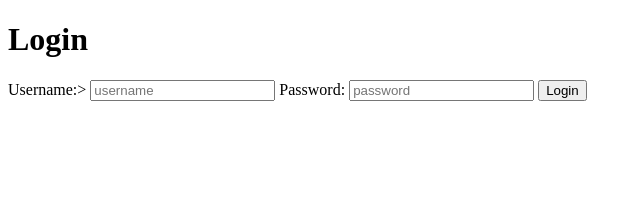
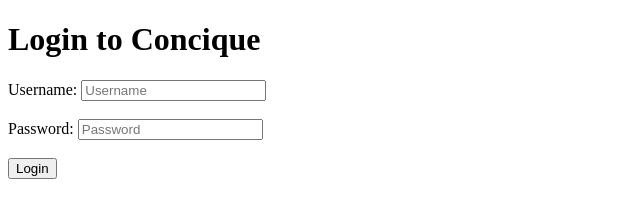
Before and after one commit to valloho/Concique_Website, a website: page files/login.html in a window 1280 px wide. Shown: the whole page, without its empty margins (0-642 px from the left). Drawn offline with Linux system fonts and the light colour scheme.

Commit message:
Login Stuff

```diff
--- a/files/login.html
+++ b/files/login.html
@@ -2,20 +2,23 @@
 <html lang="en">
 <head>
     <meta charset="UTF-8">
+    <meta name="viewport" content="width=device-width, initial-scale=1.0, shrink-to-fit=no">
     <title>Concique - Login</title>
+    <link rel="stylesheet" href="login.css">
 </head>
 <body>
 <div class="form-popup" id="myForm">
   <form action="/user" method="post" class="form-container">
-    <h1>Login</h1>
-
-    <label for="username">Username:</label>>
-    <input type="text" placeholder="username" id="username" name="username" required>
-
-    <label for="password">Password:</label>
-    <input type="password" placeholder="password" id="password" name="password" required>
-
-    <button type="submit" class="btn" value="LogIn">Login</button>
+    <h1>Login to Concique</h1>
+    <div id="login">
+        <label for="username">Username:</label>
+        <input type="text" placeholder="Username" id="username" name="username" required>
+        <br><br>
+        <label for="password">Password:</label>
+        <input type="password" placeholder="Password" id="password" name="password" required>
+        <br><br>
+        <button type="submit" class="btn" value="LogIn" id="login_button">Login</button>
+    </div>
   </form>
 </div>
 </body>
```
